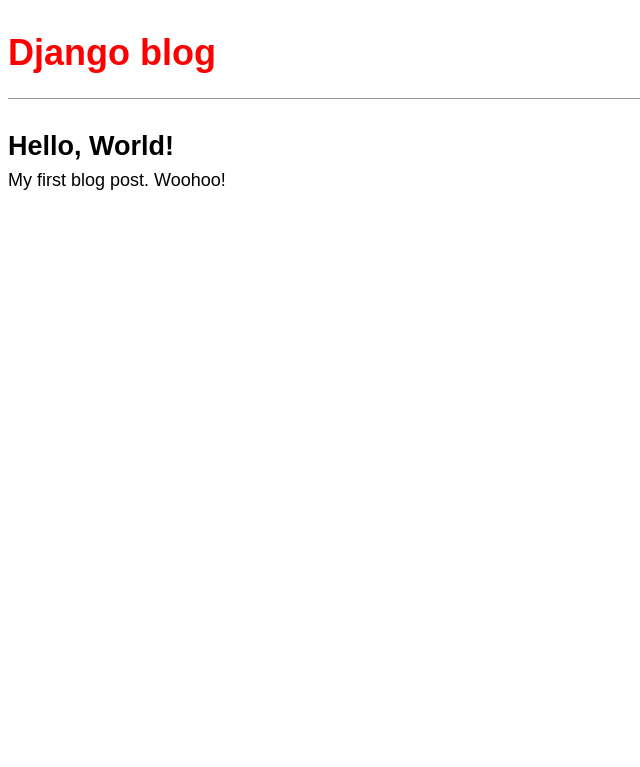
After one commit to mreboland/djangoBlogApp, a Django app: page /post/1/ in a window 1280 px wide. The commit adds this page. Shown: the top 767 px of the page, without its empty margins (0-640 px from the left). Run offline with Django 3.2, Linux system fonts and the light colour scheme; data comes from the database, SQL or seed files in the repository.

Commit message:
basic css, linking to blog posts by pk

```diff
--- a/blog/urls.py
+++ b/blog/urls.py
@@ -1,7 +1,10 @@
 from django.urls import path
-from .views import BlogListView
+from .views import BlogListView, BlogDetailView
 
 urlpatterns = [
+    # All blog posts entries will start with post/. int:pk, the primary key, is an id that django automatically adds to our db models which numbers our, in this case, post. We can access it either as id, or pk
+    # pk for our first post "Hello, World!" is 1, the second is 2 and so on. It'll look like post/1/
+    path("post/<int:pk>/", BlogDetailView.as_view(), name="post_detail"),
     # The empty string tells python to match all values
     path("", BlogListView.as_view(), name="home"),
 
--- a/blog/views.py
+++ b/blog/views.py
@@ -1,8 +1,12 @@
 # Importing ListView and our db model Post
-from django.views.generic import ListView
+from django.views.generic import ListView, DetailView
 from .models import Post
 
 # Subclassing ListView and adding links to our model and template
 class BlogListView(ListView):
     model = Post
     template_name = "home.html"
+
+class BlogDetailView(DetailView):
+    model = Post
+    template_name = "post_detail.html"
--- a/config/settings.py
+++ b/config/settings.py
@@ -122,4 +122,4 @@
 
 STATIC_URL = '/static/'
 # Adding a configuration to look for static folder beyond app/static default like we do with templates. We want it to look into our root folder.
-STATICFILES_DIR = [str(BASE_DIR.joinpath("static"))]
+STATICFILES_DIRS = [str(BASE_DIR.joinpath('static'))]
--- a/static/css/base.css
+++ b/static/css/base.css
@@ -0,0 +1,47 @@
+body {
+    font-family: "Source Sans Pro", sans-serif;
+    font-size: 18px;
+}
+
+header {
+    border-bottom: 1px solid #999;
+    margin-bottom: 2rem;
+    display: flex;
+}
+
+header h1 a {
+    color: red;
+    text-decoration: none
+}
+
+.nav-left {
+    margin-right: auto;
+}
+
+.nav-right {
+    display: flex;
+    padding-top: 2rem;
+}
+
+.post-entry {
+    margin-bottom: 2rem;
+}
+
+.post-entry h2 {
+    margin: 0.5rem 0;
+}
+
+.post-entry h2 a,
+.post-entry h2 a:visited {
+    color: blue;
+    text-decoration: none;
+}
+
+.post-entry p {
+    margin: 0;
+    font-weight: 400;
+}
+
+.post-entry h2 a:hover {
+    color: red;
+}
--- a/templates/base.html
+++ b/templates/base.html
@@ -1,5 +1,11 @@
+{% load static %}
+{% comment %} Because our other templates inherit from base.html, we only have to add the above code once and all our html files will inherit what is written in it. {% endcomment %}
 <head>
     <title>Django blog</title>
+    <link href="https://fonts.googleapis.com/css?family=Source+Sans+Pro:400" rel="styleshee\
+    t">
+    {% comment %} The below code explicitly references our new base.css file {% endcomment %}
+    <link rel="stylesheet" href="{% static 'css/base.css' %}">
 </head>
 <body>
     <header>
--- a/templates/home.html
+++ b/templates/home.html
@@ -6,7 +6,8 @@
     {% for post in object_list %}
         <div class="post-entry">
             <h2>
-                <a href="">{{ post.title }}</a>
+                {% comment %} Here we are telling our django template we want to reference a URLConf by using {% url ... %}. The URL we want is post_detail which is the name we gave BlogDetailView in our URLConf. In post_detail, it expects to be passed an argument, pk, representing the primary key for the blog post. We reference that key by using post.pk as the id is already created in our post object.  {% endcomment %}
+                <a href="{% url 'post_detail' post.pk %}">{{ post.title }}</a>
             </h2>
             <p>{{ post.body }}</p>
         </div>
--- /dev/null
+++ b/templates/post_detail.html
@@ -0,0 +1,9 @@
+{% extends 'base.html' %}
+
+{% block content %}
+    <div class="post-entry">
+        <!-- We display the title and body from our context object, which DetailView makes avail as 'post', our model name 'Post' lower cased, or we can use 'object' -->
+        <h2>{{ post.title }}</h2>
+        <p>{{ post.body }}</p>
+    </div>
+{% endblock content %}
```
